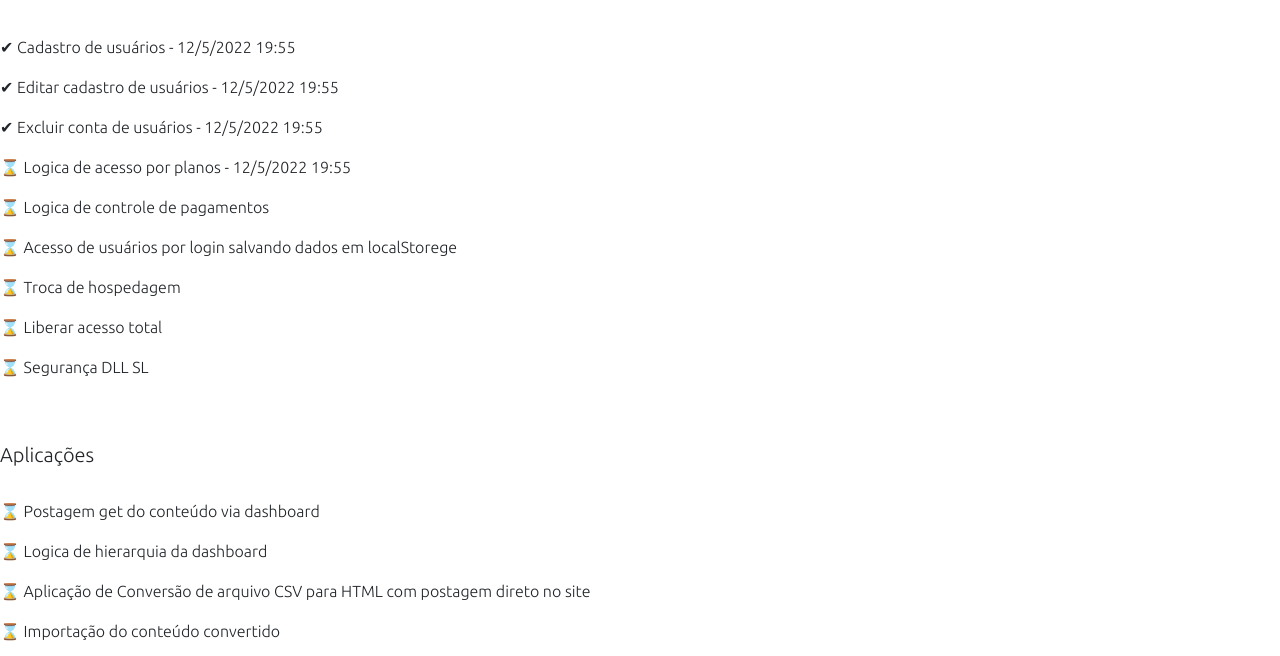
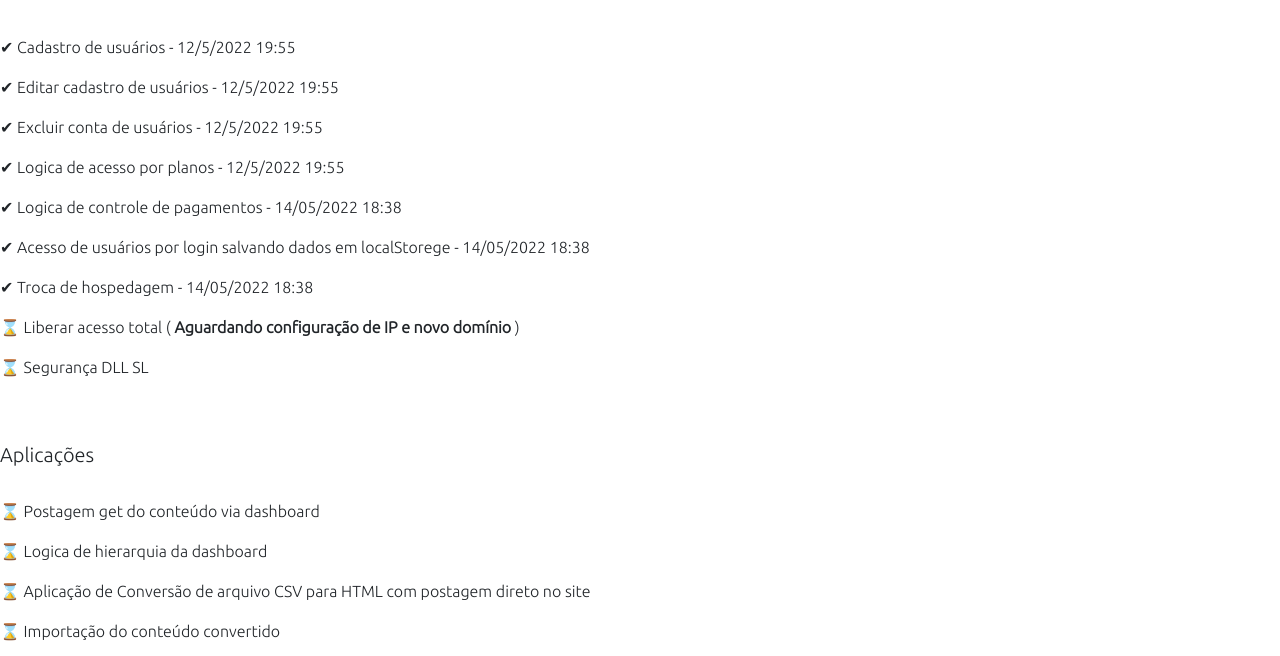
Before and after one commit to Gustavowp8/dashboardQQ, a plain HTML site: page paginas/atualizacao.html in a window 1280 px wide. Shown: the part 119-775 px from the top of the page. Drawn offline with nearby package versions, Linux system fonts and the light colour scheme.

Commit message:
atualização

```diff
--- a/paginas/atualizacao.html
+++ b/paginas/atualizacao.html
@@ -96,11 +96,11 @@
         <p>&#10004; Cadastro de usuários - 12/5/2022 19:55</p>
         <p>&#10004; Editar cadastro de usuários - 12/5/2022 19:55</p>
         <p>&#10004; Excluir conta de usuários - 12/5/2022 19:55</p>
-        <p>&#8987; Logica de acesso por planos - 12/5/2022 19:55</p>
-        <p>&#8987; Logica de controle de pagamentos</p>
-        <p>&#8987; Acesso de usuários por login salvando dados em localStorege</p>
-        <p>&#8987; Troca de hospedagem </p>
-        <p>&#8987; Liberar acesso total</p>
+        <p>&#10004; Logica de acesso por planos - 12/5/2022 19:55</p>
+        <p>&#10004; Logica de controle de pagamentos - 14/05/2022 18:38</p>
+        <p>&#10004; Acesso de usuários por login salvando dados em localStorege - 14/05/2022 18:38</p>
+        <p>&#10004; Troca de hospedagem - 14/05/2022 18:38</p>
+        <p>&#8987; Liberar acesso total ( <strong>Aguardando configuração de IP e novo domínio</strong> )</p>
         <p>&#8987; Segurança DLL SL</p> <br><br>
 
         <h5>Aplicações</h5> <br>
```
